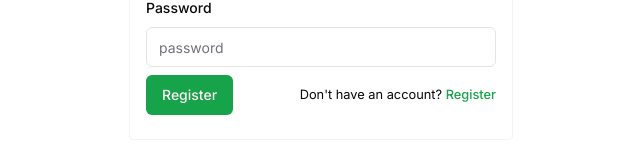
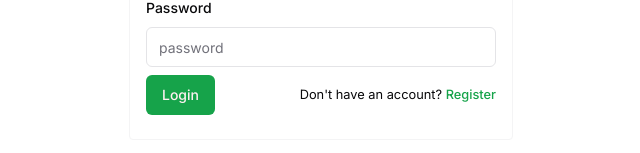
Before and after one commit to jchademwiri/playhouse-media-official-website, a Next.js app: page /login in a window 1280 px wide. Shown: the part 377-530 px from the top of the page, without its empty margins (319-959 px from the left). Built offline with nearby package versions, Linux system fonts and the light colour scheme.

Commit message:
login button typo

```diff
--- a/src/app/(auth)/login/LoginUser.tsx
+++ b/src/app/(auth)/login/LoginUser.tsx
@@ -70,7 +70,7 @@ export function LoginUser() {
             )}
           />
           <div className='my-2 flex justify-between items-center'>
-            <Button type='submit'>Register</Button>
+            <Button type='submit'>Login</Button>
             <small>
               Don&apos;t have an account?{' '}
               <Link href='/register' className='text-primary font-medium'>
```
